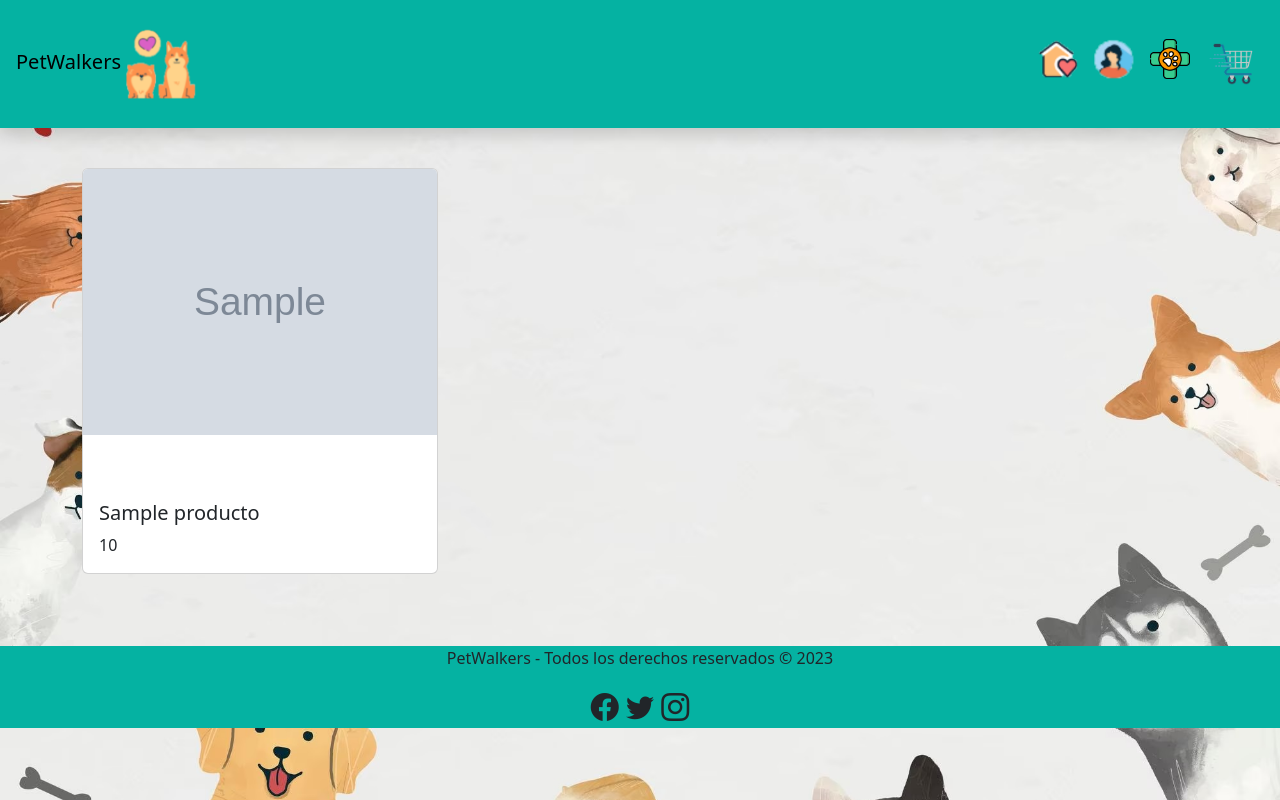
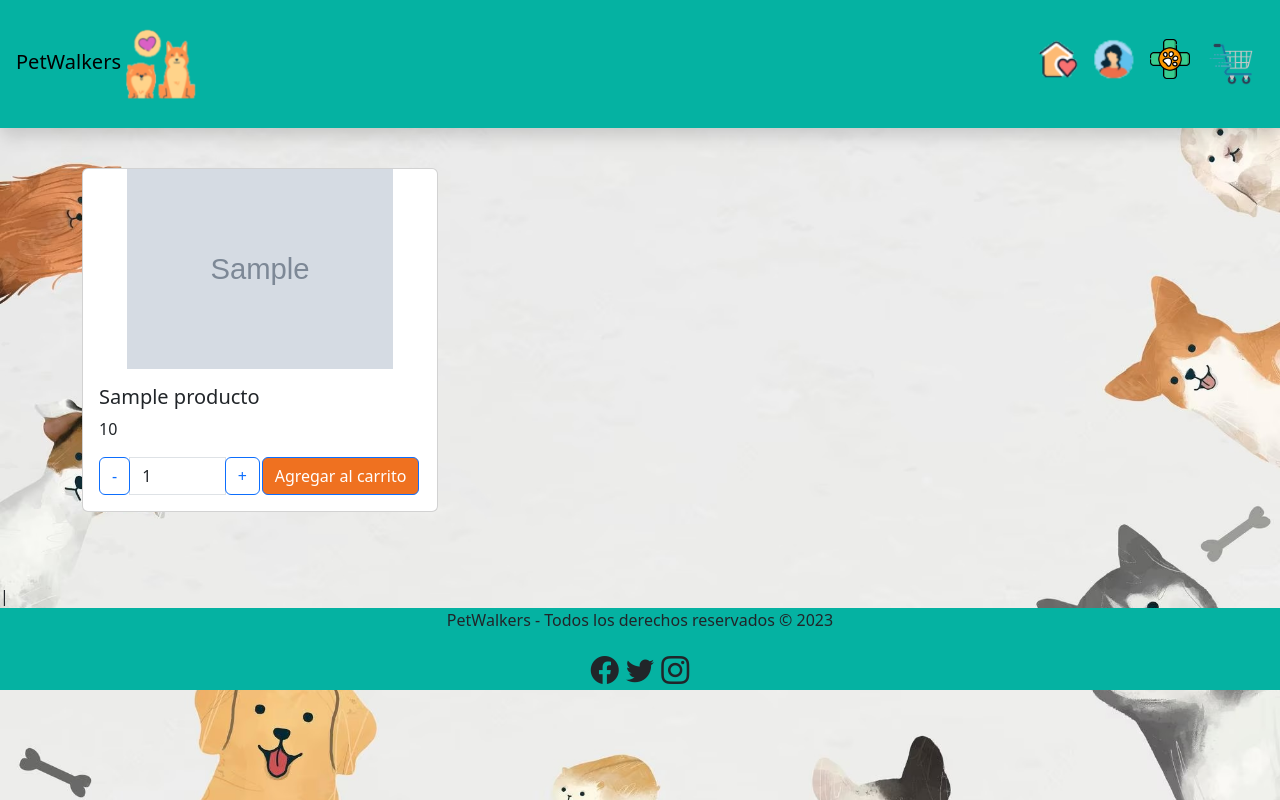
Before and after one commit to RodrigoCovarrubias/Desarrollo-Web-backend, a Django app: page /carrito/ in a window 1280 px wide. Run offline with Django 4.2, Linux system fonts and the light colour scheme; tables that the repository leaves empty hold one stand-in row (values such as "Sample post"); grey boxes marked "Sample" are stand-in pictures; some libraries are stand-ins or nearby versions.

Commit message:
ACTUALIZACION MODAL

```diff
--- a/PetsWalkers/__init__.py
+++ /dev/null
@@ -1,3 +0,0 @@
-import pymysql
-
-pymysql.install_as_MySQLdb()
--- a/PetsWalkers/settings.py
+++ b/PetsWalkers/settings.py
@@ -86,7 +86,7 @@ DATABASES = {
         'ENGINE': 'django.db.backends.mysql',
         'NAME': 'petswalker',
         'USER': 'root',
-        'PASSWORD': 'adrian.12',
+        'PASSWORD': 'admin',
         'HOST': 'localhost',
         'PORT': '3306',
     }
--- a/PetsWalkers/urls.py
+++ b/PetsWalkers/urls.py
@@ -18,6 +18,7 @@ urlpatterns = [
     path('api/cuidadores',views.obtieneUsuarios,name='cuidadores'),
     path('api/crearcuidadores',views.creaUsuarios,name='cuidadores'),
     path('api/cuidadores/<int:cuidador_id>', views.obtieneUsuarios, name='editar_cuidador'),
-    path('carrito/', views.ProductoListView.as_view(), name ='carrito')
+    path('carrito/', views.ProductoListView.as_view(), name ='carrito'),
+    path('api/product/<int:product_id>/', views.get_product, name='get_product'),
 
 ]
--- /dev/null
+++ b/core/static/Scripts/carrito.js
@@ -0,0 +1,45 @@
+function changeQuantity(btn, increment) {
+    var card = btn.closest('.card-body');
+    var quantityInput = card.querySelector('.quantity-input');
+    var currentQuantity = parseInt(quantityInput.value);
+    var newQuantity = increment ? currentQuantity + 1 : currentQuantity - 1;
+    newQuantity = Math.max(newQuantity, 1);
+    quantityInput.value = newQuantity;
+ }
+ function incrementQuantity(btn) {
+    changeQuantity(btn, true);
+ }
+ function decrementQuantity(btn) {
+    changeQuantity(btn, false);
+ }
+
+ function addToCart(btn) {
+    var productId = btn.getAttribute('data-productid');
+    var quantityInput = btn.closest('.card-body').querySelector('.quantity-input');
+    var quantity = parseInt(quantityInput.value);
+
+    // Retrieve cart from localStorage
+    var cart = JSON.parse(localStorage.getItem('cart')) || {};
+
+    // Fetch product details from the server
+    fetch('/api/product/' + productId + '/')
+      .then(response => response.json())
+      .then(data => {
+        var product = data.product;
+
+        // Update cart with the new product and quantity
+        cart[productId] = {
+          name: product.nombreProducto,
+          quantity: quantity
+        };
+
+        // Save updated cart back to localStorage
+        localStorage.setItem('cart', JSON.stringify(cart));
+
+        // Show success message or perform any other desired actions
+        alert('Product added to cart successfully!');
+      })
+      .catch(error => {
+        console.error(error);
+      });
+  }
--- a/core/static/Scripts/scripts.js
+++ b/core/static/Scripts/scripts.js
@@ -9,6 +9,33 @@ function validateForm() {
 
   return true;
 }
+
+function showCartModal() {
+  var modal = document.getElementById('cartModal');
+  modal.style.display = 'block';
+  var cartItems = JSON.parse(localStorage.getItem('cart')) || {};
+  var cartItemsList = document.getElementById('cartItems');
+  cartItemsList.innerHTML = '';
+  for (var productId in cartItems) {
+    if (cartItems.hasOwnProperty(productId)) {
+      var quantity = cartItems[productId];
+      var listItem = document.createElement('li');
+      listItem.textContent = 'Product ID: ' + productId + ', Quantity: ' + quantity;
+
+      cartItemsList.appendChild(listItem);
+    }
+  }
+}
+
+function hideCartModal() {
+  var modal = document.getElementById('cartModal');
+  modal.style.display = 'none';
+}
+
+// Call the updateCartItems function when the modal is shown
+$('#cartModal').on('show.bs.modal', function () {
+  updateCartItems();
+});
 document.addEventListener('DOMContentLoaded', function() {
   var eliminarButton = document.getElementById('eliminarButton');
   eliminarButton.addEventListener('click', handleEliminarButtonClick);
--- a/core/templates/base.html
+++ b/core/templates/base.html
@@ -84,7 +84,7 @@
                 </a>
               </li>
               <li class="nav-item mt">
-                <a href="{% url 'carrito' %}" class="nav-link">
+                <a href="{% url 'carrito' %}" class="nav-link" onmouseover=showCartModal()>
                   <img height="50"
                   src="{% static 'img/carrito.png' %}"
                 ></a>
@@ -157,6 +157,20 @@
               </div>
             </div>
           </div>
+          <div id="cartModal" class="modal">
+            <div class="modal-dialog" style="position: absolute; top: 70px; right: 0;">
+              <div class="modal-content" style="background-color: #fff; box-shadow: 1px 5px 5px rgba(0, 0, 0, 0.3); width: 200px;">
+                <div class="modal-header">
+                  <h2 class="modal-title">Shopping Cart</h2>
+                  <button type="button" class="close" onclick="hideCartModal()">&times;</button>
+                </div>
+                <div class="modal-body">
+                  <ul id="cartItems"></ul>
+                </div>
+              </div>
+            </div>
+          </div>
+         </div>
         </nav>
       </div>
     </header>
--- a/core/templates/carrito.html
+++ b/core/templates/carrito.html
@@ -6,23 +6,30 @@
    <div class="container">
       <div class="row mt-4 mb-5">
          {% for product in producto %}
-         <div class="card-group col-lg-4 col-md-6 col-sm-12 mb-4">
+         <div class="card-deck col-lg-4 col-md-6 col-sm-12 mb-4">
             <div class="card h-100">
-               <img class="card-img-top img-fluid" src="{% static product.imagen %}" alt="Card image cap" style="width: 100% !important; height: auto !important;">
-               <div class="card-body" data-nombre="{{ product.nombreProducto }}" style="margin-top: 50px;">
-                  <h5 class="card-title">{{ product.nombreProducto }}</h5>
+               <img class="card-img-top img-fluid" src="{% static product.imagen %}" alt="Card image cap" style="height: 200px; object-fit: contain;">
+               <div class="card-body d-flex flex-column">
+                  <h5 class="card-title flex-grow-1">{{ product.nombreProducto }}</h5>
                   <p class="card-text">{{ product.precioProducto }}</p>
+                     <div class="d-flex">
+                        <div class="input-group w-50">
+                           <div class="input-group-prepend">
+                              <button class="btn btn-outline-primary quantity-decrement" type="button" data-productid="{{ product.IdProducto }}" onclick=decrementQuantity(this)>-</button>
+                           </div>
+                           <input type="number" class="form-control quantity-input" value="1" min="1">
+                           <div class="input-group-append">
+                              <button class="btn btn-outline-primary quantity-increment" type="button" data-productid="{{ product.IdProducto }}" onclick=incrementQuantity(this)>+</button>
+                           </div>
+                        </div>
+                        <button class="btn btn-primary addToCartBtn mx-auto" data-productid="{{ product.IdProducto }}" onclick=addToCart(this)>Agregar al carrito</button>
+                     </div>
                </div>
             </div>
          </div>
          {% endfor %}
       </div>
-   </div>
+   </div>|
 </main>
-
+<script src="{% static 'Scripts/carrito.js'%}" ></script>
 {% endblock %}
-<style>
-   .card-title {
-      margin-top: 50px !important;
-   }
- </style>
--- a/core/views.py
+++ b/core/views.py
@@ -12,6 +12,7 @@ from rest_framework.decorators import permission_classes
 from .models import Cuidadores
 from rest_framework import status
 import json
+from django.shortcuts import get_object_or_404
 
 
 @api_view(['GET', 'PUT', 'DELETE'])
@@ -71,14 +72,8 @@ def creaUsuarios(request):
     )
     return Response({"id": cuidador.id}, status=status.HTTP_201_CREATED)
 
-
-
-
 def index_view(request):
     return render(request, 'index.html')
-
-
-
 
 def registro_view(request):
     if request.method == 'POST':
@@ -181,3 +176,16 @@ class ProductoListView(View):
         producto = self.get_queryset()
         context = {'producto': producto}
         return render(request, self.template_name, context)
+
+
+def get_product(request, product_id):
+    product = get_object_or_404(Producto, idProducto=product_id)
+    response_data = {
+        'product': {
+            'id': product.idProducto,
+            'name': product.nombreProducto,
+            'price': product.precioProducto,
+            'stock': product.stockProducto
+        }
+    }
+    return JsonResponse(response_data)
```
Also changed, not shown: core/static/Styles/estilos.css (line endings or trailing spaces).
